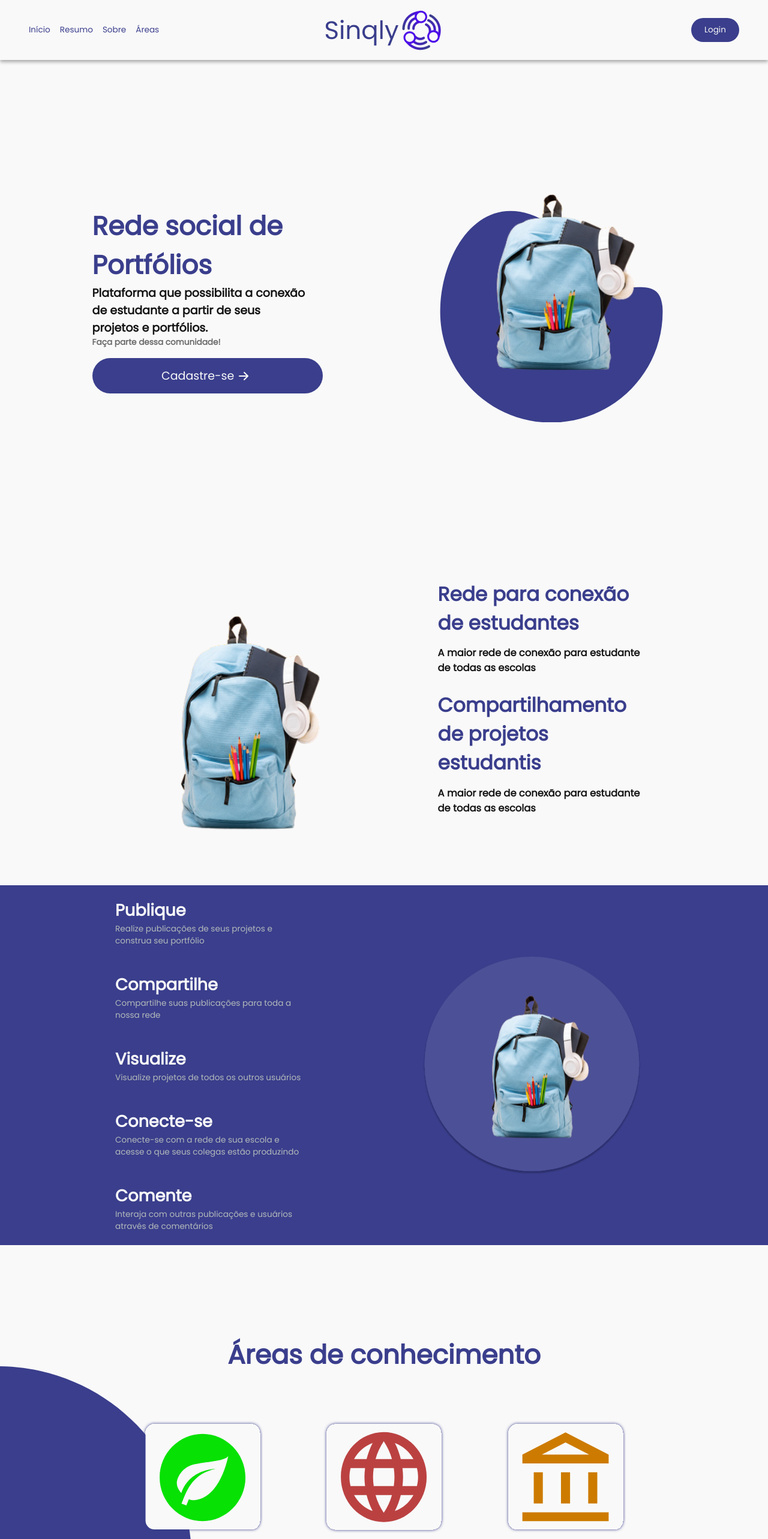
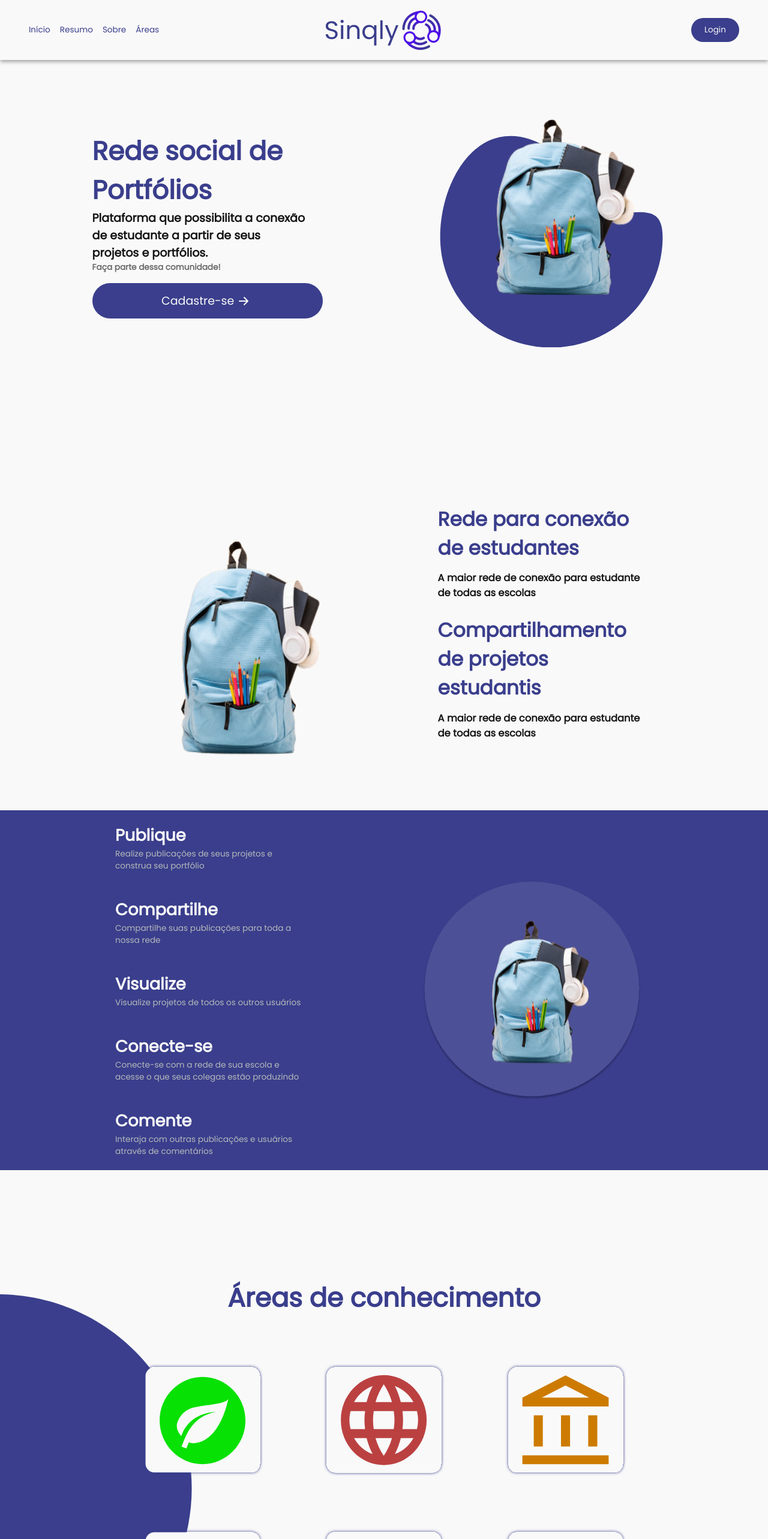
Before and after one commit to Sinqly/Website, a Next.js app: page / in a window 1280 px wide. Shown: the top 2566 px of the page at 60% size. Built offline with nearby package versions, Linux system fonts and the light colour scheme.

Commit message:
feat: Update Index Styles

```diff
--- a/src/styles/pages/Index.ts
+++ b/src/styles/pages/Index.ts
@@ -11,7 +11,7 @@ export const WelcomeContainer = styled.div`
   padding-top: 100px;
   min-height: 600px;
   margin: 0 auto;
-  margin-top: 150px;
+  margin-top: 25px;
   display: flex;
   flex-wrap: wrap;
   align-items: center;
@@ -269,9 +269,9 @@ export const FunctionRightCol = styled.div`
 `
 
 export const LoreAreas = styled.section`
-  padding-top: 100px;
   margin-top: 5.5rem;
   padding: 0 15%;
+  padding-top: 30px;
   width: 100%;
   min-height: 500px;
   position: relative;
```
